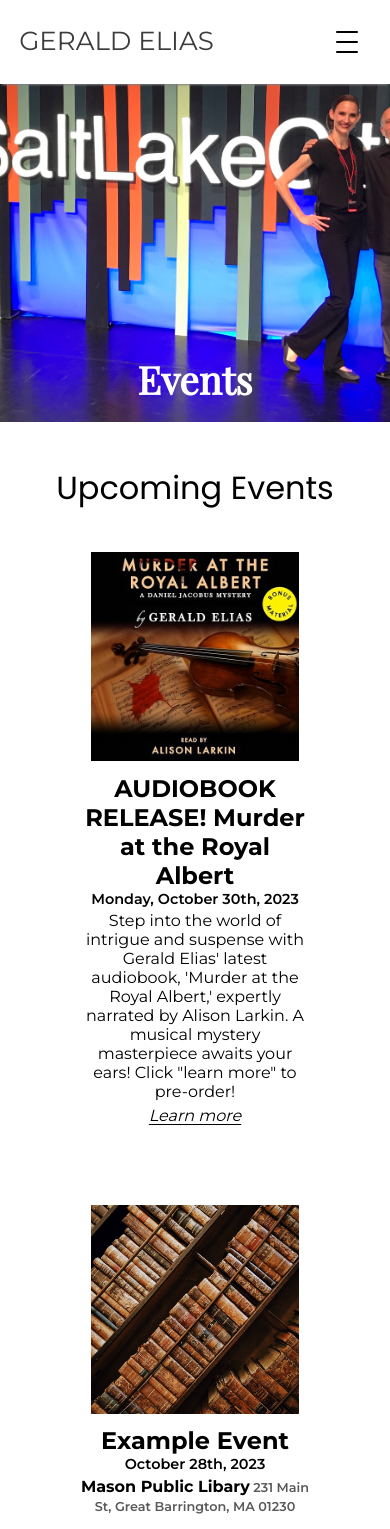
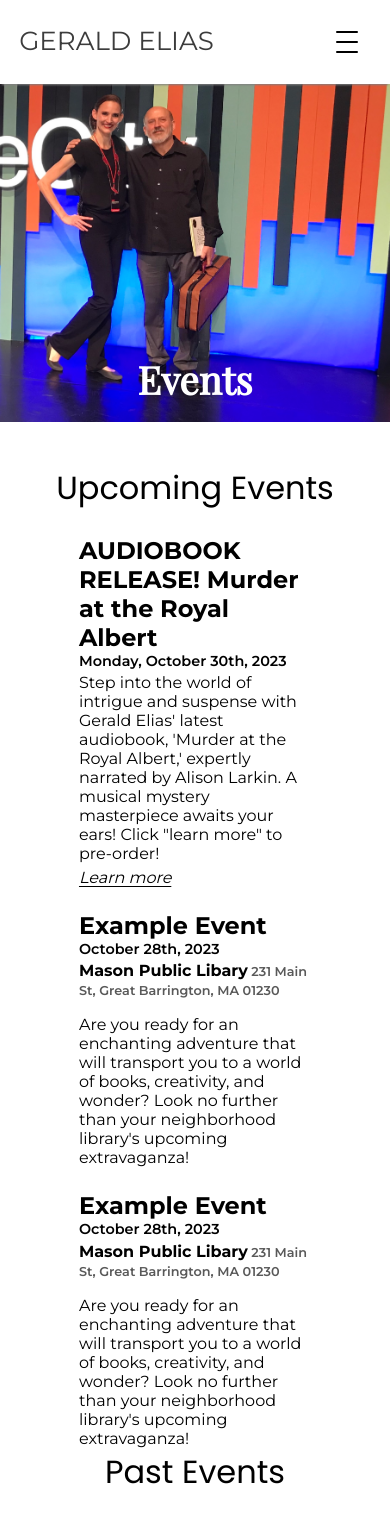
Before and after one commit to konstantinstanmeyer/gerald-elias-new, a Next.js app: page /events in a window 390 px wide. Shown: the top 1529 px of the page. Built offline with nearby package versions, Linux system fonts and the light colour scheme; a web font is replaced by a local one.

Commit message:
css update push

```diff
--- a/app/globals.css
+++ b/app/globals.css
@@ -710,7 +710,7 @@ textarea:focus, input:focus{
   display: flex;
   justify-content: center;
   align-items: center;
-  height: 12rem;
+  height: 8rem;
   aspect-ratio: 1 / 1;
   margin-right: 2rem;
   margin-left: 1rem;
@@ -1416,7 +1416,7 @@ textarea:focus, input:focus{
     display: flex;
     flex-direction: column;
     align-items: center;
-    text-align: center;
+    /* text-align: center; */
     /* justify-content: center; */
   }
 
@@ -1424,6 +1424,13 @@ textarea:focus, input:focus{
     flex-direction: column;
     align-items: center;
     width: 70%;
+    margin: unset;
+    margin-bottom: 0;
+    padding-bottom: 0;
+  }
+
+  img[src="/events-landing.jpg"] {
+    object-position: right;
   }
 
   .event-card img {
@@ -1438,6 +1445,7 @@ textarea:focus, input:focus{
     width: 90%;
     aspect-ratio: 1 / 1;
     margin-bottom: 0.8rem;
+    display: none;
   }
 }
 
```
